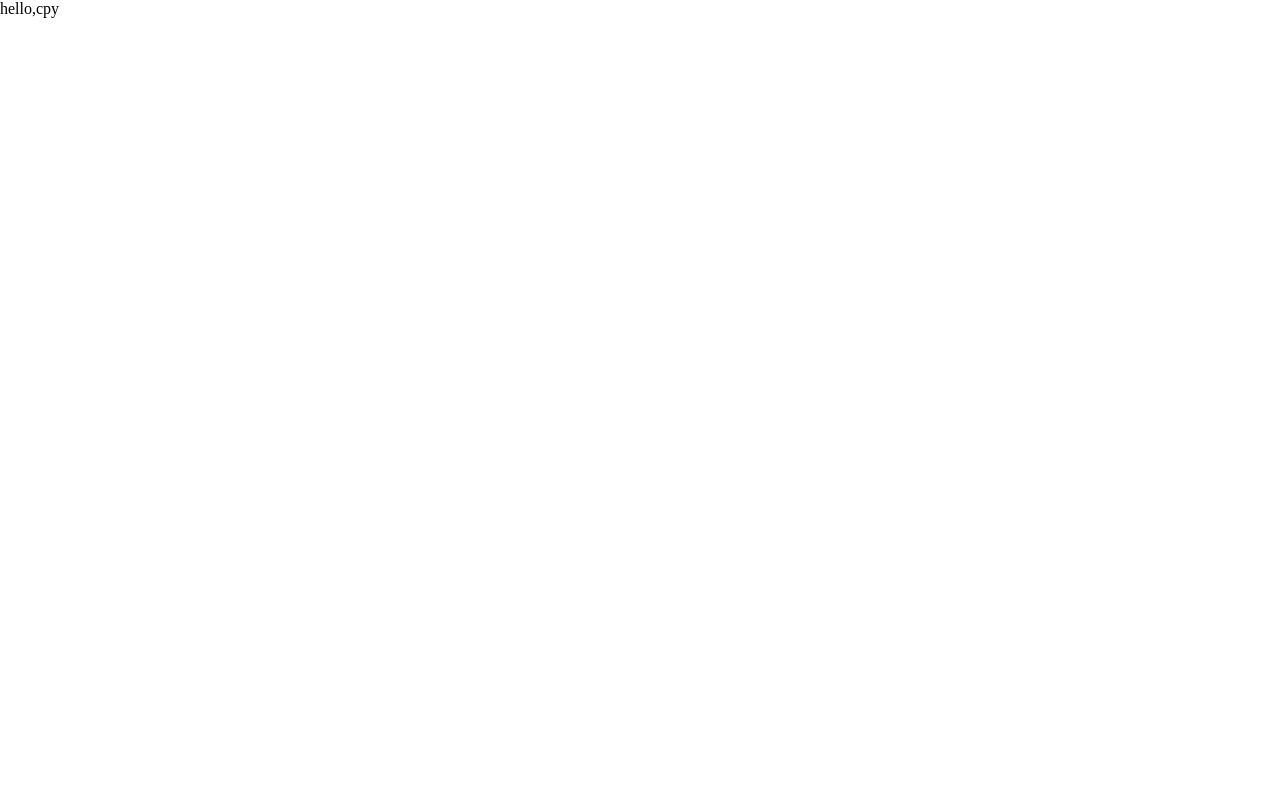
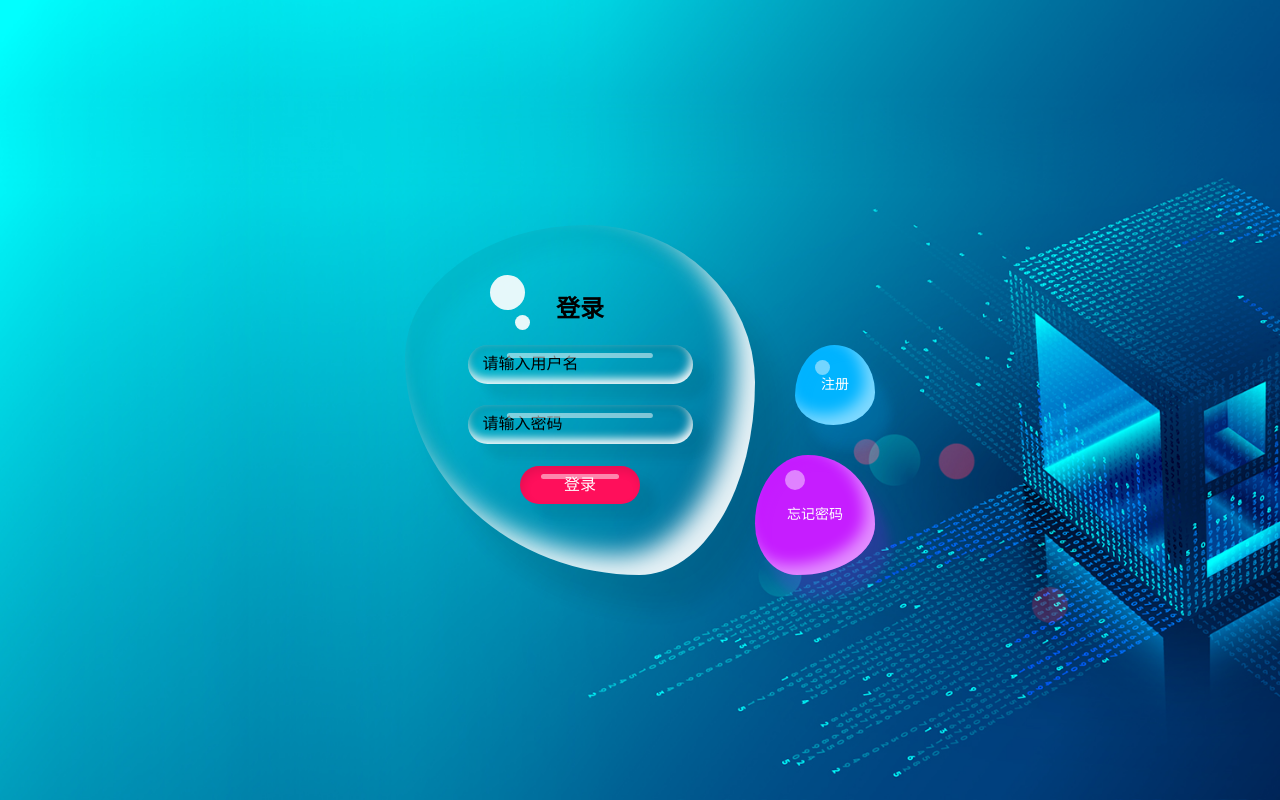
Before and after one commit to coolleave/yyzx_frontend, a Vue app: page /#/adminLogin in a window 1280 px wide. Built offline with nearby package versions, Linux system fonts and the light colour scheme.

Commit message:
添加vue-router 并配置登录页

```diff
--- a/src/App.vue
+++ b/src/App.vue
@@ -4,8 +4,7 @@
 
 <template>
   <div class="app">
-   hello,cpy
-
+    <router-view />
   </div>
 </template>
 
--- a/src/main.ts
+++ b/src/main.ts
@@ -3,11 +3,11 @@ import { createPinia } from 'pinia'
 import 'normalize.css'
 import './assets/css/index.less'
 import App from './App.vue'
-// import router from './router'
+import router from './router'
 
 const app = createApp(App)
 
 app.use(createPinia())
-// app.use(router)
+app.use(router)
 
 app.mount('#app')
--- a/src/router/index.ts
+++ b/src/router/index.ts
@@ -1,15 +1,65 @@
-import { createRouter, createWebHistory } from 'vue-router'
+import { createRouter, createWebHashHistory } from 'vue-router'
+import root from './root'
+import { ADMIN_USER_TOKEN, USER_TOKEN } from '@/stores/constants'
+
+// 路由权限白名单
+const allowList = ['adminLogin', 'login', 'register', 'portal', 'search', 'detail', '403', '404']
+// 前台登录地址
+const loginRoutePath = '/index/login'
+// 后台登录地址
+const adminLoginRoutePath = '/adminLogin'
+
+const router = createRouter({
+  history: createWebHashHistory(),
+  routes: root
+});
 
 
-// const router = createRouter({
-//   history: createWebHistory(import.meta.env.BASE_URL),
-//   routes: [
-//     {
-//       path: '/',
-//       name: 'home',
-//       component: HomeView,
-//     },
-//   ],
-// })
+router.beforeEach(async (to, from, next) => {
 
-// export default router
+  /** 后台路由 **/
+  if (to.path.startsWith('/admin')) {
+    if (localStorage.getItem(ADMIN_USER_TOKEN)) {
+      if (to.path === adminLoginRoutePath) {
+        next({ path: '/' })
+      } else {
+        next()
+      }
+    } else {
+      if (allowList.includes(to.name as string)) {
+        // 在免登录名单，直接进入
+        next()
+      } else {
+        next({ path: adminLoginRoutePath, query: { redirect: to.fullPath } })
+      }
+    }
+    // next()
+  }
+
+  /** 前台路由 **/
+  if (to.path.startsWith('/index')) {
+    if (localStorage.getItem(USER_TOKEN)) {
+      if (to.path === loginRoutePath) {
+        next({ path: '/' })
+      } else {
+        next()
+      }
+    } else {
+      if (allowList.includes(to.name as string)) {
+        // 在免登录名单，直接进入
+        next()
+      } else {
+        next({ path: loginRoutePath, query: { redirect: to.fullPath } })
+      }
+    }
+    // next()
+  }
+
+});
+
+router.afterEach((_to) => {
+  // 回到顶部
+  document.getElementById("html")?.scrollTo(0, 0)
+});
+
+export default router;
--- /dev/null
+++ b/src/router/root.ts
@@ -0,0 +1,26 @@
+// 路由表
+const constantRouterMap = [
+  // ************* 前台路由 **************
+  // {
+  //   // path: '/',
+  //   // redirect: '/index'
+  // },
+
+  // 后台登录
+  {
+    path: '/adminLogin',
+    name: 'adminLogin',
+    component: () => import('@/views/admin/login/Login.vue'),
+  },
+  // 后台路由
+  // {
+  //   path: '/admin',
+  //   name: 'admin',
+  //   redirect: '/admin/overview',
+  //   // component: () => import('/@/views/admin/main.vue'),
+  //   children: [
+  //   ]
+  // },
+];
+
+export default constantRouterMap;
--- /dev/null
+++ b/src/stores/constants.ts
@@ -0,0 +1,13 @@
+const BASE_URL = 'http://127.0.0.1:9100'
+// const BASE_URL = 'http://1.117.171.66:9100'
+
+const USER_ID = 'user_id'
+const USER_NAME = 'user_name'
+const USER_TOKEN = 'authentication'
+
+const ADMIN_USER_ID = 'admin_user_id'
+const ADMIN_USER_NAME = 'admin_user_name'
+const ADMIN_USER_TOKEN = 'token'
+
+
+export {BASE_URL, USER_TOKEN, USER_NAME, USER_ID, ADMIN_USER_ID,ADMIN_USER_NAME,ADMIN_USER_TOKEN }
--- /dev/null
+++ b/src/views/admin/login/Login.vue
@@ -0,0 +1,220 @@
+<script setup lang="ts" name="Login">
+
+</script>
+
+<template>
+    <!-- 创建容器 -->
+     <div class="container">
+        <div class="box">
+        <div class="content">
+            <h2>登录</h2>
+            <div>
+                <input type="text" placeholder="请输入用户名">
+            </div>
+            <div>
+                <input type="password" placeholder="请输入密码">
+            </div>
+            <div>
+                <input type="submit" value="登录">
+            </div>
+        </div>
+        <a href="#" class="btns">忘记密码</a>
+        <a href="#" class="btns register">注册</a>
+    </div>
+     </div>
+
+
+</template>
+
+<style scoped>
+/* 容器样式设置 */
+.container {
+    background-image: url("@/assets/images/login-bg.jpg"); /* 背景图片 */
+    height: 100vh; /* 高度100vh */
+    display: flex; /* 使用flex布局 */
+    justify-content: center; /* 水平居中 */
+    align-items: center; /* 垂直居中 */
+    background-size: cover; /* 背景图片大小为cover */
+    /* 设置透明度为10% */
+    background-color: rgba(255, 255, 255, 0.1);
+}
+
+
+/* 注册表单容器样式设置 */
+.box {
+    position: relative; /* 相对定位 */
+    display: flex; /* 使用flex布局 */
+    justify-content: space-between; /* 水平空间均匀分布 */
+    margin: 150px auto; /* 上下边距150px，水平居中 */
+    width: 470px; /* 宽度为470px */
+
+}
+
+/* 内容区域样式设置 */
+.box .content {
+    position: relative; /* 相对定位 */
+    display: flex; /* 使用flex布局 */
+    flex-direction: column; /* 垂直排列 */
+    justify-content: space-around; /* 垂直空间均匀分布 */
+    align-items: center; /* 水平居中 */
+    width: 350px; /* 宽度为350px */
+    height: 350px; /* 高度为350px */
+    padding: 60px 20px; /* 内边距 */
+    box-shadow: inset 20px 20px 20px rgba(0, 0, 0, 0.05), /* 设置阴影效果 */
+        25px 35px 20px rgba(0, 0, 0, 0.05), 25px 30px 30px rgba(0, 0, 0, 0.05),
+        inset -20px -20px 25px rgba(255, 255, 255, 0.9);
+}
+
+/* 内容区域圆角和过渡效果设置 */
+.box .content {
+    border-radius: 52% 48% 33% 67% / 38% 45% 55% 62%; /* 设置不规则圆角 */
+    transition: 0.5s; /* 添加过渡效果 */
+}
+
+/* 高光1 */
+.box .content::before {
+    content: ""; /* 生成内容 */
+    position: absolute; /* 绝对定位 */
+    top: 50px; /* 位置 */
+    left: 85px; /* 位置 */
+    width: 35px; /* 宽度 */
+    height: 35px; /* 高度 */
+    border-radius: 50%; /* 圆角 */
+    background: #fff; /* 背景颜色 */
+    opacity: 0.9; /* 不透明度 */
+}
+
+/* 高光2 */
+.box .content::after {
+    content: ""; /* 生成内容 */
+    position: absolute; /* 绝对定位 */
+    top: 90px; /* 位置 */
+    left: 110px; /* 位置 */
+    width: 15px; /* 宽度 */
+    height: 15px; /* 高度 */
+    border-radius: 50%; /* 圆角 */
+    background: #fff; /* 背景颜色 */
+    opacity: 0.9; /* 不透明度 */
+}
+
+/* 内容区域内部元素样式设置 */
+.box .content div {
+    position: relative; /* 相对定位 */
+    width: 225px; /* 宽度 */
+    border-radius: 25px; /* 圆角 */
+    box-shadow: inset 2px 5px 10px rgba(0, 0, 0, 0.1), /* 设置阴影效果 */
+        inset -2px -5px 10px rgba(255, 255, 255, 1),
+        15px 15px 10px rgba(0, 0, 0, 0.05), 15px 10px 15px rgba(0, 0, 0, 0.025);
+}
+
+/* 内部元素高光效果设置 */
+.box .content div::before {
+    content: ""; /* 生成内容 */
+    position: absolute; /* 绝对定位 */
+    top: 8px; /* 位置 */
+    left: 50%; /* 位置 */
+    transform: translateX(-50%); /* 水平居中 */
+    width: 65%; /* 宽度 */
+    height: 5px; /* 高度 */
+    background: rgba(255, 255, 255, 0.5); /* 背景颜色 */
+    border-radius: 5px; /* 圆角 */
+}
+
+/* 输入框样式设置 */
+.box .content input {
+    width: 100%; /* 宽度100% */
+    border: none; /* 无边框 */
+    outline: none; /* 无外边框 */
+    background: transparent; /* 透明背景 */
+    font-size: 16px; /* 字体大小 */
+    padding: 10px 15px; /* 内边距 */
+}
+
+/* 提交按钮样式设置 */
+.box .content input[type="submit"] {
+    color: #fff; /* 文字颜色 */
+    cursor: pointer; /* 鼠标样式为手型 */
+}
+
+/* 最后一个内部元素样式设置 */
+.box .content div:last-child {
+    width: 120px; /* 宽度 */
+    background: #ff0f5b; /* 背景颜色 */
+    box-shadow: inset 2px 5px 10px rgba(0, 0, 0, 0.1), /* 设置阴影效果 */
+        15px 15px 10px rgba(0, 0, 0, 0.05), 15px 10px 15px rgba(0, 0, 0, 0.025);
+    transition: 0.5s; /* 添加过渡效果 */
+}
+
+/* 最后一个内部元素悬停效果设置 */
+.box .content div:last-child:hover {
+    width: 150px; /* 悬停时宽度变为150px */
+}
+
+/* 按钮样式设置 */
+.btns {
+    position: absolute; /* 绝对定位 */
+    right: 0; /* 右侧定位 */
+    bottom: 0; /* 底部定位 */
+    width: 120px; /* 宽度 */
+    height: 120px; /* 高度 */
+    background: #c61dff; /* 背景颜色 */
+    display: flex; /* 使用flex布局 */
+    justify-content: center; /* 水平居中 */
+    align-items: center; /* 垂直居中 */
+    cursor: pointer; /* 鼠标样式为手型 */
+    text-decoration: none; /* 文本装饰为无 */
+    color: #fff; /* 文字颜色 */
+    font-size: 14px; /* 字体大小 */
+    box-shadow: inset 10px 10px 10px rgba(190, 1, 254, 0.05), /* 设置阴影效果 */
+        15px 25px 10px rgba(190, 1, 254, 0.1), 15px 20px 20px rgba(190, 1, 254, 0.1),
+        inset -10px -10px 15px rgba(255, 255, 255, 0.5);
+    border-radius: 44% 56% 65% 35% / 57% 58% 42% 43%; /* 设置不规则圆角 */
+}
+
+/* 注册按钮样式设置 */
+.register {
+    bottom: 150px; /* 底部定位 */
+    right: 0px; /* 右侧定位 */
+    width: 80px; /* 宽度 */
+    height: 80px; /* 高度 */
+    border-radius: 49% 51% 52% 48% / 63% 59% 41% 37%; /* 设置不规则圆角 */
+    background: #01b4ff; /* 背景颜色 */
+    box-shadow: inset 10px 10px 10px rgba(1, 180, 255, 0.05), /* 设置阴影效果 */
+        15px 25px 10px rgba(1, 180, 255, 0.1), 15px 20px 20px rgba(1, 180, 255, 0.1),
+        inset -10px -10px 15px rgba(255, 255, 255, 0.5);
+}
+
+/* 按钮高光效果设置 */
+.btns::before {
+    content: ""; /* 生成内容 */
+    position: absolute; /* 绝对定位 */
+    top: 15px; /* 位置 */
+    left: 30px; /* 位置 */
+    width: 20px; /* 宽度 */
+    height: 20px; /* 高度 */
+    border-radius: 50%; /* 圆角 */
+    background: #fff; /* 背景颜色 */
+    opacity: 0.45; /* 不透明度 */
+}
+
+.register::before {
+    left: 20px; /* 位置 */
+    width: 15px; /* 宽度 */
+    height: 15px; /* 高度 */
+}
+
+/* 按钮过渡效果设置 */
+.btns {
+    transition: 0.25s; /* 添加过渡效果 */
+}
+
+/* 按钮悬停效果设置 */
+.btns:hover {
+    border-radius: 50%; /* 悬停时改变圆角为50% */
+}
+
+/* 设置placeholder颜色为黑色 */
+input::placeholder {
+    color: #000;
+}
+</style>
```
Also changed, not shown: src/stores/counter.ts (deleted, +0 -12 lines), src/assets/images/login-bg.jpg (added), src/assets/images/login-bg.png (added).
